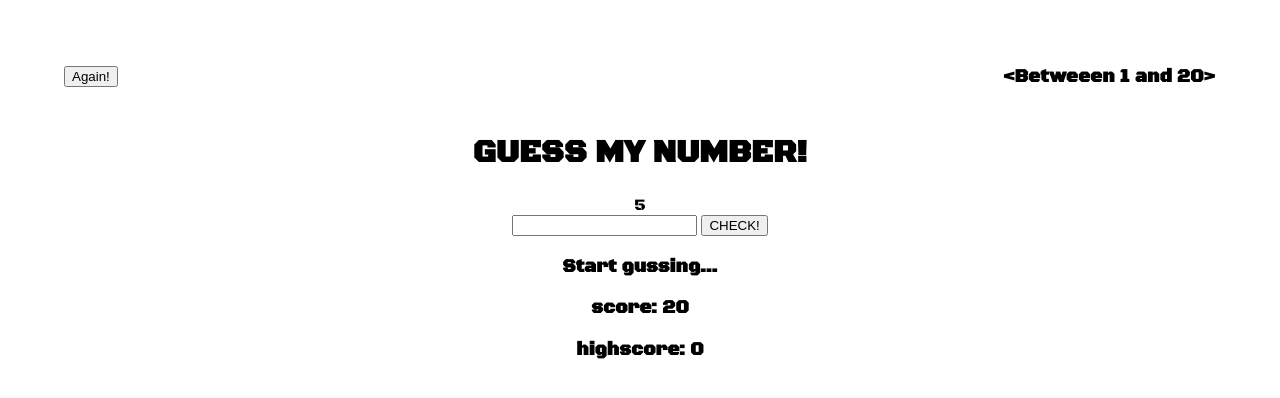
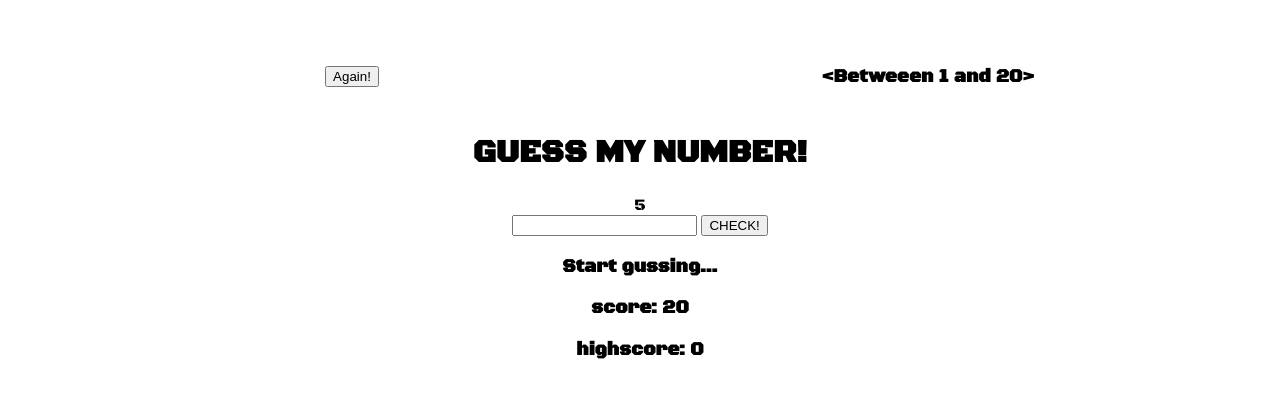
Before and after one commit to Ameer2000Mzori/Guess-My-Number, a website built with webpack: page src/index.html in a window 1280 px wide. Built offline with nearby package versions, Linux system fonts and the light colour scheme.

Commit message:
added styling to both .again-Left-Wrap,       .again-Right-Wrap

```diff
--- a/src/style.scss
+++ b/src/style.scss
@@ -29,6 +29,16 @@ body {
       justify-content: space-between;
       align-items: center;
       width: 100%;
+
+      .again-Left-Wrap,
+      .again-Right-Wrap {
+        width: 50%;
+        height: 100%;
+        text-align: center;
+        align-items: center;
+        display: flex;
+        justify-content: center;
+      }
     }
   }
 }
```
Also changed, not shown: src/style.css, 1 other file.
